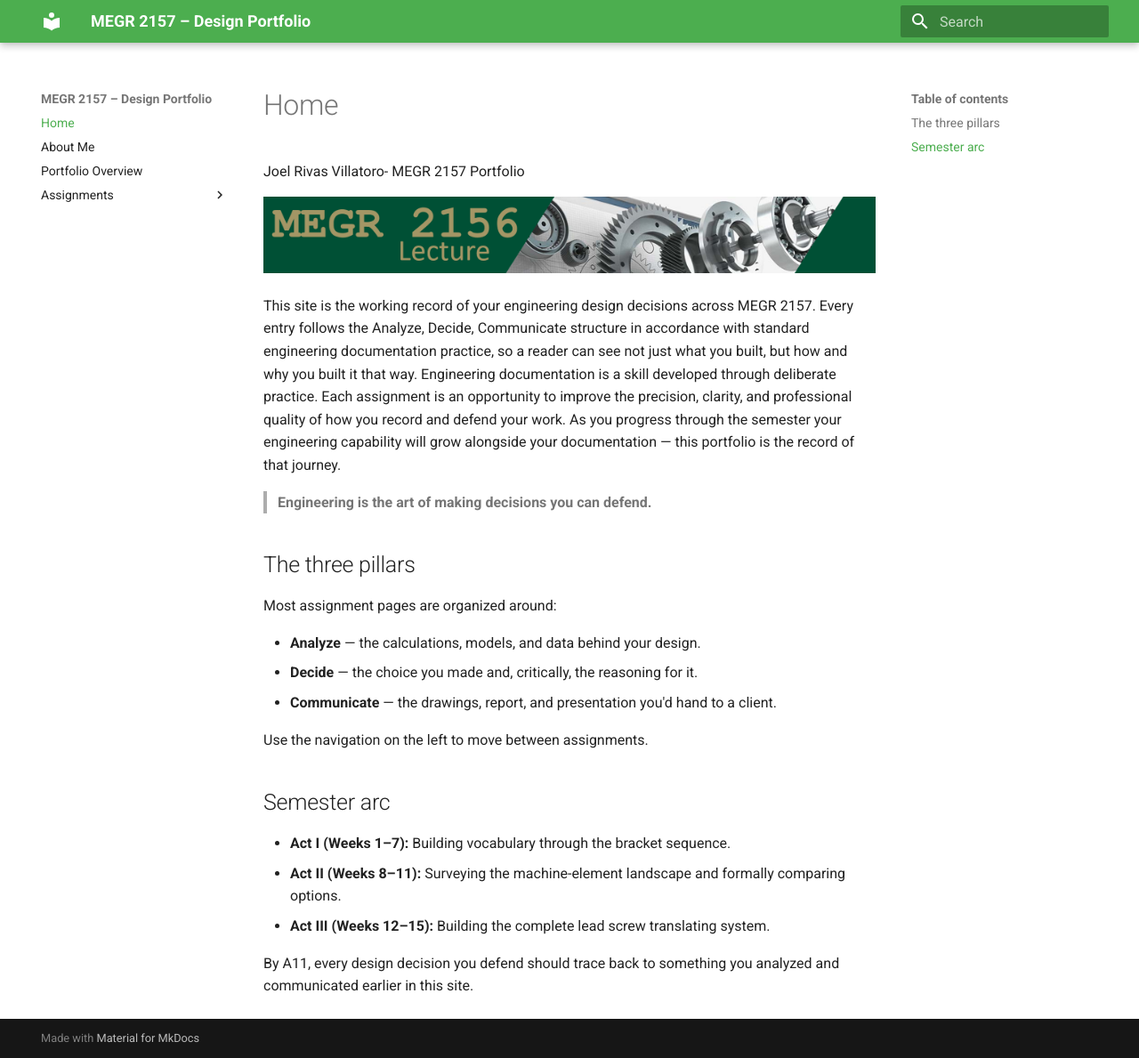
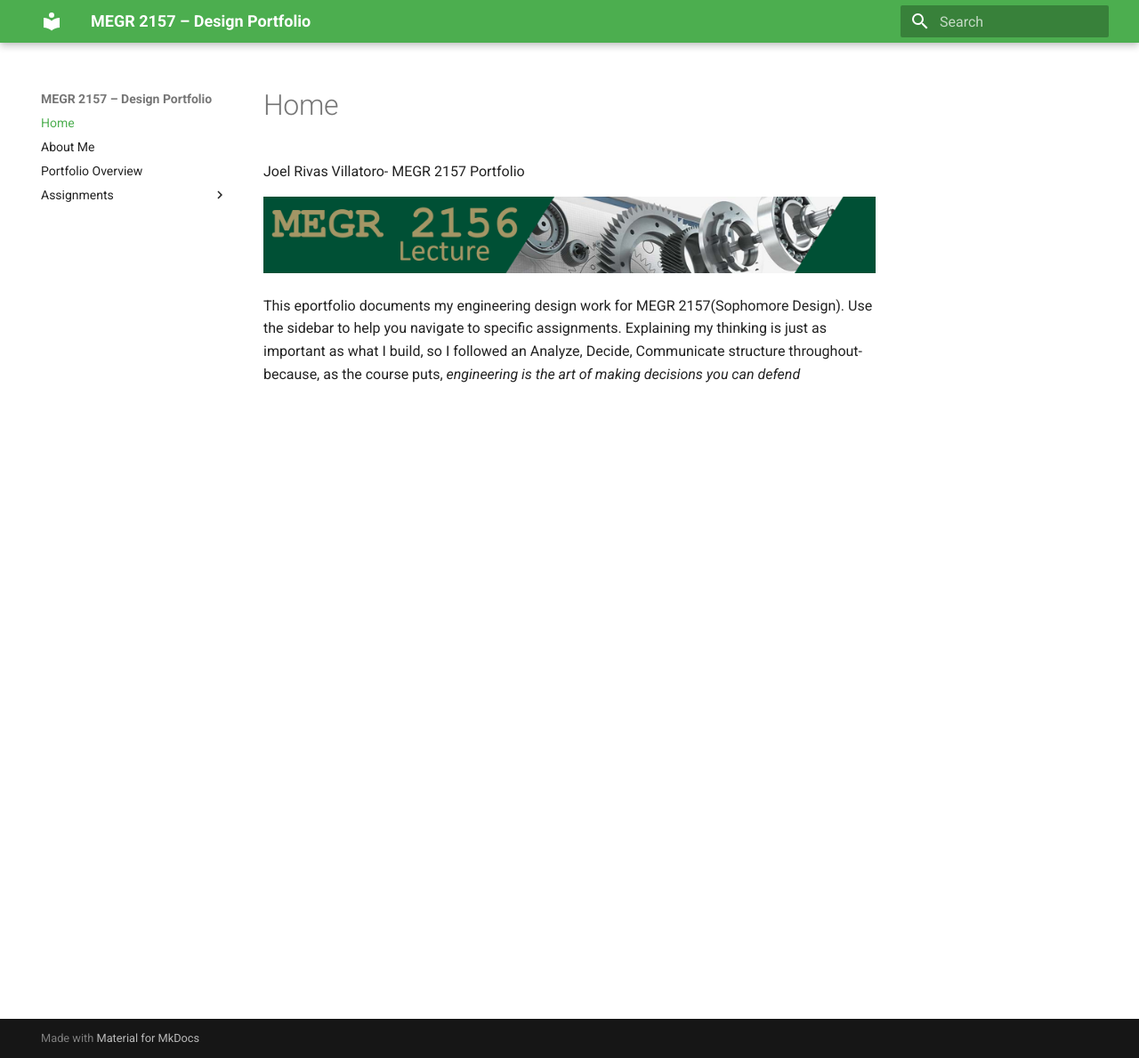
Before and after one commit to jrivasvi/megr2157-portfolio, an MkDocs documentation site: the page built from docs/index.md, in a window 1280 px wide and 1189 px high. Shown: the whole window at 89% size. Built offline with MkDocs 1.6.1 and Material for MkDocs 9.7.7, drawn with Linux system fonts in a browser that asks for light colours.

Commit message:
Home Page

```diff
--- a/docs/index.md
+++ b/docs/index.md
@@ -2,24 +2,4 @@ Joel Rivas Villatoro- MEGR 2157 Portfolio
 
 ![MEGR 2156-7 Title](MEGR2156title.png)
 
-This site is the working record of your engineering design decisions across MEGR 2157. Every entry follows the Analyze, Decide, Communicate structure in accordance with standard engineering documentation practice, so a reader can see not just what you built, but how and why you built it that way. Engineering documentation is a skill developed through deliberate practice. Each assignment is an opportunity to improve the precision, clarity, and professional quality of how you record and defend your work. As you progress through the semester your engineering capability will grow alongside your documentation — this portfolio is the record of that journey.
-
-> **Engineering is the art of making decisions you can defend.**
-
-## The three pillars
-
-Most assignment pages are organized around:
-
-- **Analyze** — the calculations, models, and data behind your design.
-- **Decide** — the choice you made and, critically, the reasoning for it.
-- **Communicate** — the drawings, report, and presentation you'd hand to a client.
-
-Use the navigation on the left to move between assignments.
-
-## Semester arc
-
-- **Act I (Weeks 1–7):** Building vocabulary through the bracket sequence.
-- **Act II (Weeks 8–11):** Surveying the machine-element landscape and formally comparing options.
-- **Act III (Weeks 12–15):** Building the complete lead screw translating system.
-
-By A11, every design decision you defend should trace back to something you analyzed and communicated earlier in this site.
+This eportfolio documents my engineering design work for MEGR 2157(Sophomore Design). Use the sidebar to help you navigate to specific assignments. Explaining my thinking is just as important as what I build, so I followed an Analyze, Decide, Communicate structure throughout- because, as the course puts, _engineering is the art of making decisions you can defend_
```
